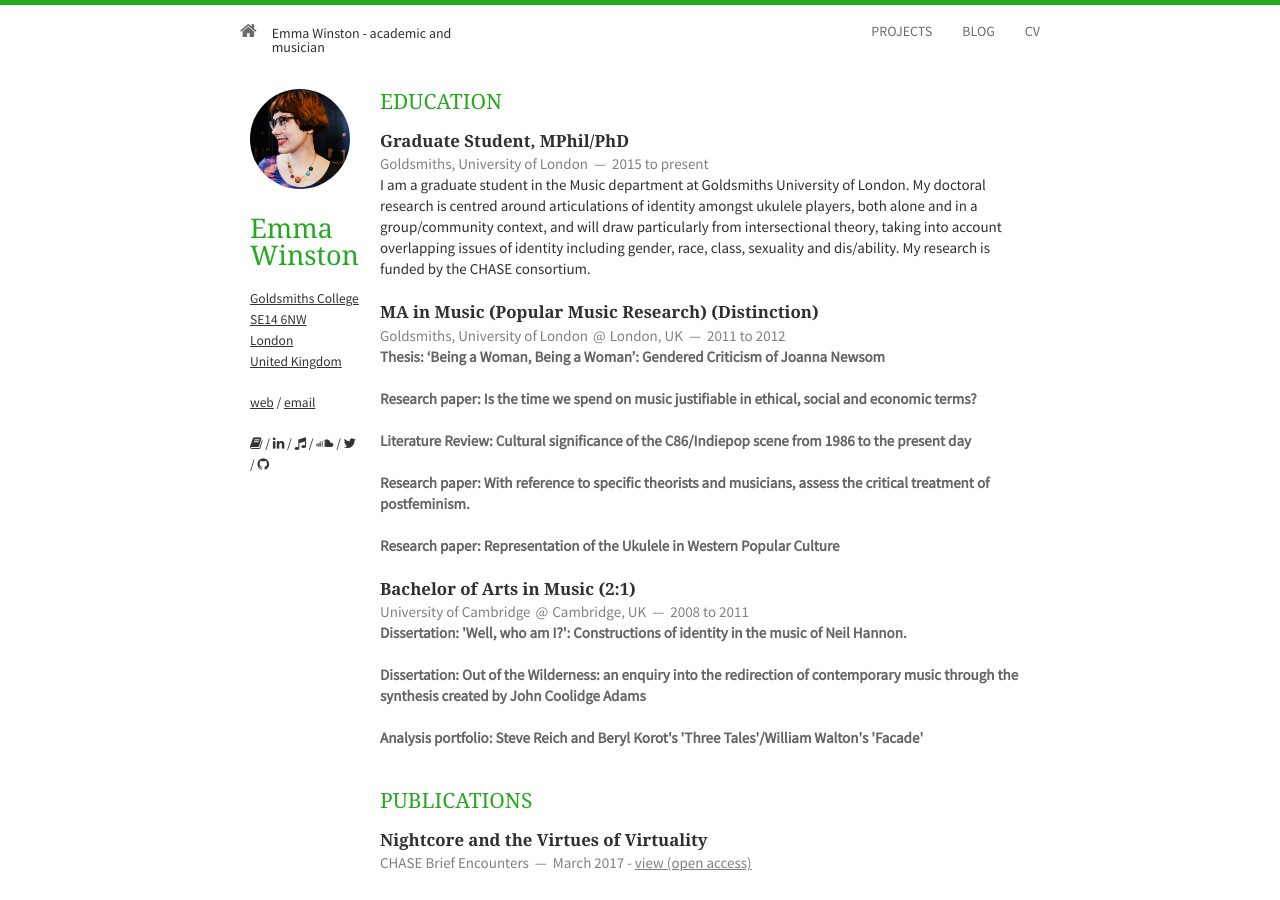
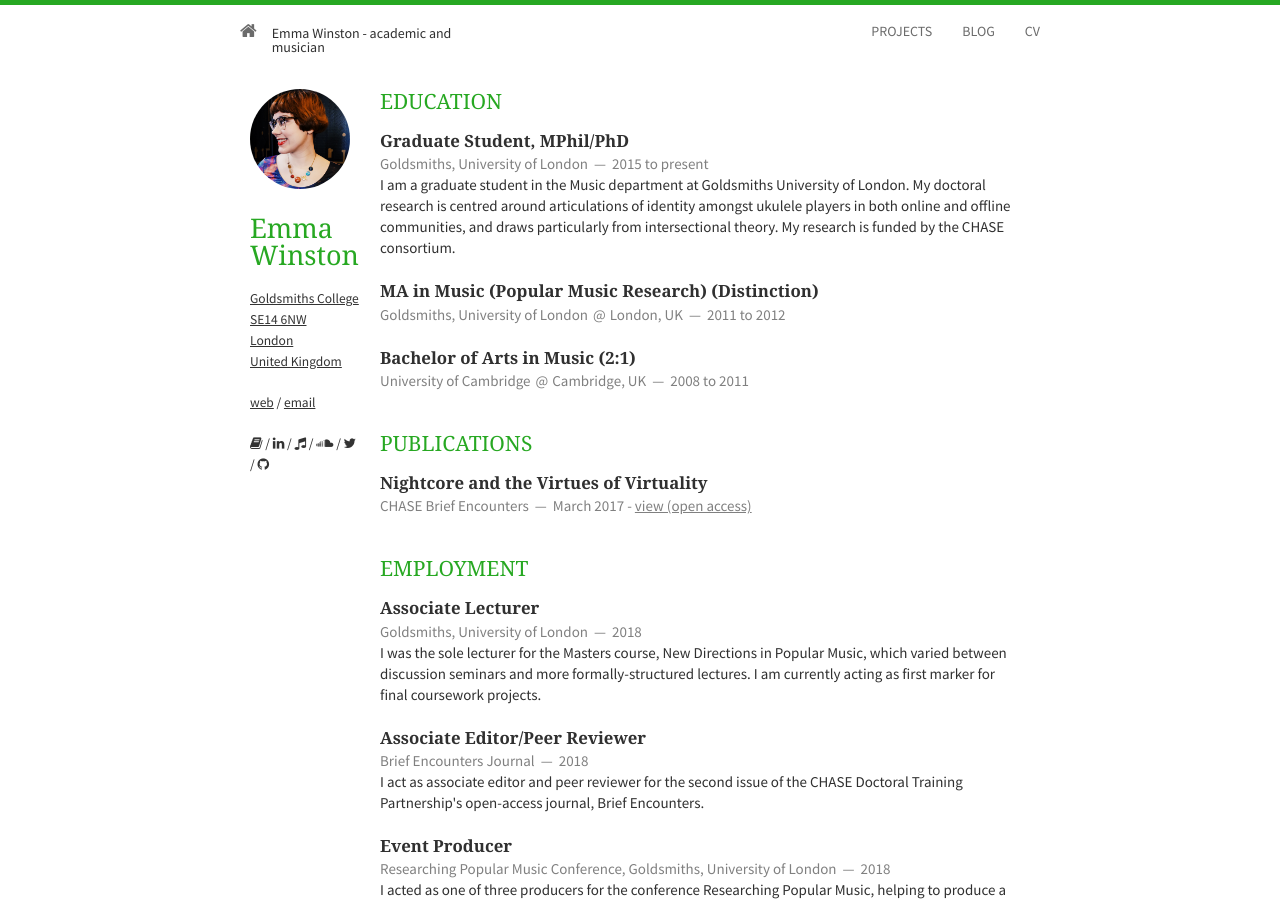
Before and after one commit to emmawinston/cv, a Jekyll site: the page built from index.html, in a window 1280 px wide and 900 px high. Built offline with Jekyll 4.4.1, drawn with Linux system fonts in a browser that asks for light colours; nearby versions of some CDN libraries; Markdown is read by kramdown in place of the engine named in the settings; the list of posts is cut into pages by our own code.

Commit message:
reduce text

```diff
--- a/_includes/education.html
+++ b/_includes/education.html
@@ -5,7 +5,7 @@
             <h1>Graduate Student, MPhil/PhD</h1>
             <span><address>Goldsmiths, University of London</address><time>2015 to present</time></span>
         </header>
-        <p>I am a graduate student in the Music department at Goldsmiths University of London. My doctoral research is centred around articulations of identity amongst ukulele players, both alone and in a group/community context, and will draw particularly from intersectional theory, taking into account overlapping issues of identity including gender, race, class, sexuality and dis/ability. My research is funded by the CHASE consortium.</p>
+        <p>I am a graduate student in the Music department at Goldsmiths University of London. My doctoral research is centred around articulations of identity amongst ukulele players in both online and offline communities, and draws particularly from intersectional theory. My research is funded by the CHASE consortium.</p>
     </article>
     <article>
         <header>
@@ -13,13 +13,6 @@
             <span>Goldsmiths, University of London</span>
             <span><address>London, UK</address><time>2011 to 2012</time></span>
         </header>
-        <p>
-            <em>Thesis: ‘Being a Woman, Being a Woman’: Gendered Criticism of Joanna Newsom</em>
-            <br/><br/><em>Research paper: Is the time we spend on music justifiable in ethical, social and economic terms?</em>
-            <br/><br/><em>Literature Review: Cultural significance of the C86/Indiepop scene from 1986 to the present day</em>
-            <br/><br/><em>Research paper: With reference to specific theorists and musicians, assess the critical treatment of postfeminism.</em>
-            <br/><br/><em>Research paper: Representation of the Ukulele in Western Popular Culture</em>
-        </p>
     </article>
     <article>
         <header>
@@ -27,10 +20,6 @@
             <span>University of Cambridge</span>
             <span><address>Cambridge, UK</address><time>2008 to 2011</time></span>
         </header>
-        <p>
-            <em>Dissertation: 'Well, who am I?': Constructions of identity in the music of Neil Hannon.</em>
-            <br/><br/><em>Dissertation: Out of the Wilderness: an enquiry into the redirection of contemporary music through the synthesis created by John Coolidge Adams</em>
-            <br/><br/><em>Analysis portfolio: Steve Reich and Beryl Korot's 'Three Tales'/William Walton's 'Facade'</em>
-        </p>
+
     </article>
 </section>
```
